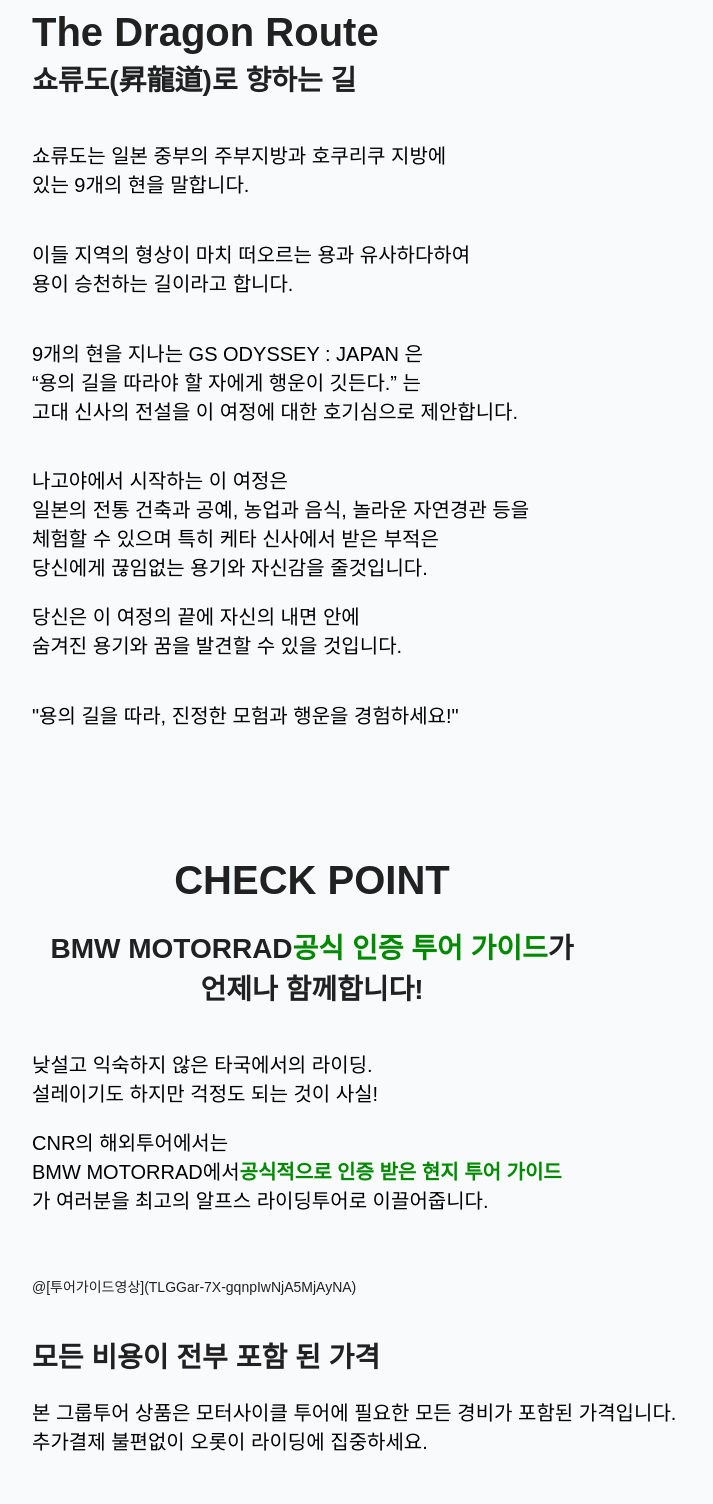
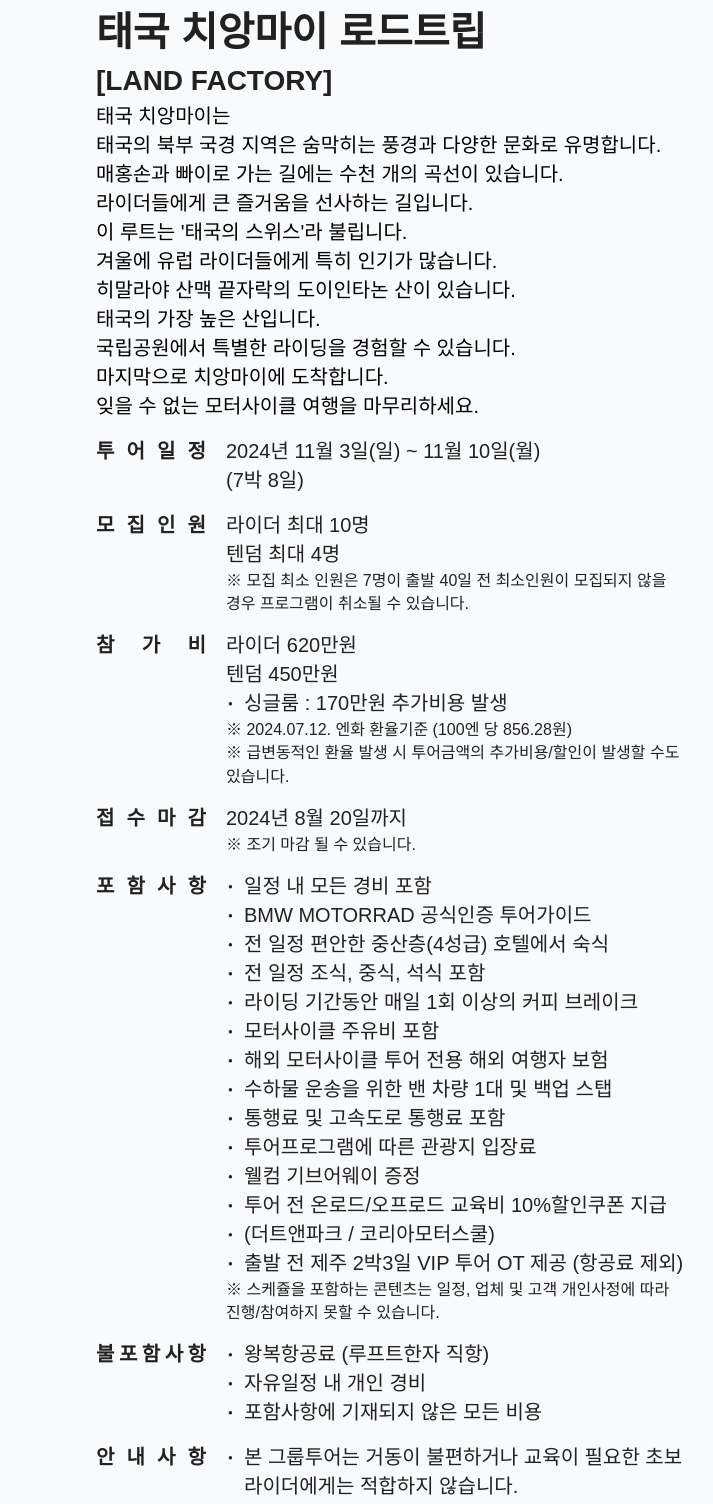
Before and after one commit to jay-juns/allta, a plain HTML site: page index.html in a window 1280 px wide. Shown: the part 338-1842 px from the top of the page, without its empty margins (244-957 px from the left). Drawn offline with Linux system fonts and the light colour scheme; a web font is replaced by a local one.

Commit message:
수정중

```diff
--- a/index.html
+++ b/index.html
@@ -5,7 +5,7 @@
     <meta charset="UTF-8">
     <meta http-equiv="X-UA-Compatible" content="IE=edge">
     <meta name="viewport" content="width=device-width, initial-scale=1.0">
-    <title>태초 자연속으로... 뉴질랜드 남섬 라이딩</title>
+    <title>태국 치앙마이 로드트립[LAND FACTORY]</title>
     <style>
         /* 폰트 */
         @font-face {
@@ -66,7 +66,7 @@
         /* 레이아웃 영역 */
         .jay-main {
             width: 100%;
-            max-width: 768px;
+            max-width: 640px;
             margin: 0 auto;
         }
 
@@ -293,7 +293,10 @@
             width: 310px;
         }
 
-        @media all and (max-width:768px) {
+        @media all and (max-width:640px) {
+            .jay img {
+                width:100%;
+            }
             .jay-main {
                 max-width: 100%;
             }
@@ -332,60 +335,20 @@
         <div class="jay-container">
             <div class="jay-main">
                 <div class="jay-contents">
-                    <p><span style="font-size: 16px;"><img src="https://file.k-friends.kr/img/20240812/075732_0.jpg"
-                                alt="투어 가이드" /></span></p>
-                    <p><strong class="jay-main_tit">The Dragon Route</strong></p>
-                    <p><strong class="jay-tit">쇼류도(昇龍道)로 향하는 길</strong></p>
-                    <p><br></p>
-                    <p><br></p>
-                    <p><span class="jay-sub_txt">쇼류도는 일본 중부의 주부지방과 호쿠리쿠 지방에 </span></p>
-                    <p><span class="jay-sub_txt">있는 9개의 현을 말합니다.</span></p>
-                    <p><br></p>
-                    <p><br></p>
-                    <p><span class="jay-sub_txt">이들 지역의 형상이 마치 떠오르는 용과 유사하다하여 </span></p>
-                    <p><span class="jay-sub_txt">용이 승천하는 길이라고 합니다.</span></p>
-                    <p><br></p>
-                    <p><br></p>
-                    <p><span class="jay-sub_txt">9개의 현을 지나는 GS ODYSSEY : JAPAN 은 </span></p>
-                    <p><span class="jay-sub_txt">“용의 길을 따라야 할 자에게 행운이 깃든다.” 는 </span></p>
-                    <p><span class="jay-sub_txt">고대 신사의 전설을 이 여정에 대한 호기심으로 제안합니다.</span></p>
-                    <p><br></p>
-                    <p><br></p>
-                    <p><span class="jay-sub_txt">나고야에서 시작하는 이 여정은 </span></p>
-                    <p><span class="jay-sub_txt">일본의 전통 건축과 공예, 농업과 음식, 놀라운 자연경관 등을 </span></p>
-                    <p><span class="jay-sub_txt">체험할 수 있으며 특히 케타 신사에서 받은 부적은 </span></p>
-                    <p><span class="jay-sub_txt">당신에게 끊임없는 용기와 자신감을 줄것입니다. </span></p>
-                    <p><br></p>
-                    <p><span class="jay-sub_txt">당신은 이 여정의 끝에 자신의 내면 안에 </span></p>
-                    <p><span class="jay-sub_txt">숨겨진 용기와 꿈을 발견할 수 있을 것입니다.</span></p>
-                    <p><br></p>
-                    <p><br></p>
-                    <p><span class="jay-sub_txt">"용의 길을 따라, 진정한 모험과 행운을 경험하세요!"</span></p>
-                    <p class="jay-center pd-t "><strong class="jay-main_tit">CHECK POINT</strong></p>
-                    <p class="jay-center"><span class="jay-tit">BMW MOTORRAD </span><strong
-                            style="font-size: 28px; color: rgb(0, 138, 0);">공식 인증 투어 가이드</strong><span
-                            class="jay-tit">가</span></p>
-                    <p class="jay-center pd-b"><span class="jay-tit">언제나 함께합니다!</span></p>
-                    <p class="jay-center"><br></p>
-                    <p><span class="jay-sub_txt">낮설고 익숙하지 않은 타국에서의 라이딩. </span></p>
-                    <p><span class="jay-sub_txt">설레이기도 하지만 걱정도 되는 것이 사실!</span></p>
-                    <p><br></p>
-                    <p><span class="jay-sub_txt">CNR의 해외투어에서는 </span></p>
-                    <p><span class="jay-sub_txt">BMW MOTORRAD에서 </span><strong
-                            style="font-size: 20px; color: rgb(0, 138, 0);">공식적으로&nbsp;인증 받은 현지 투어 가이드</strong><span
-                            class="jay-sub_txt">가 여러분을 최고의 알프스 라이딩투어로 이끌어줍니다.</span></p>
-                    <p><br></p>
-                    <p><br></p>
-                    <p><br></p>
-                    <p>@[투어가이드영상](TLGGar-7X-gqnpIwNjA5MjAyNA)</p>
-                    <p><br></p>
-                    <p><br></p>
-                    <p><strong class="jay-tit">모든 비용이 전부 포함 된 가격</strong></p>
-                    <p><br></p>
-                    <p><span class="jay-sub_txt">본 그룹투어 상품은 모터사이클 투어에 필요한 모든 경비가 포함된 가격입니다.</span></p>
-                    <p><span class="jay-sub_txt">추가결제 불편없이 오롯이 라이딩에 집중하세요.</span></p>
-                    <p><br></p>
-                    <p><br></p>
+                    <p><span style="font-size: 16px;"><img src="https://mblogthumb-phinf.pstatic.net/MjAyNDExMTFfMTgg/MDAxNzMxMzEzNjE2NDIz.5LAxAKBe_dlpfu5avvGH1phBvHqzweY21prieV15MkAg.d3QzZZuTbQkEuYxfKGP_S_a0SbXs_2JqGrqKlh99-REg.JPEG/KakaoTalk_20241026_150844210_01.jpg?type=w800" alt="투어 가이드" /></span></p>
+                    <p><strong class="jay-main_tit">태국 치앙마이 로드트립</strong></p>
+                    <p><strong class="jay-tit">[LAND FACTORY]</strong></p>
+                    <p><span class="jay-sub_txt">태국 치앙마이는</span></p>
+                    <p><span class="jay-sub_txt">태국의 북부 국경 지역은 숨막히는 풍경과 다양한 문화로 유명합니다.</span></p>
+                    <p><span class="jay-sub_txt">매홍손과 빠이로 가는 길에는 수천 개의 곡선이 있습니다.</span></p>
+                    <p><span class="jay-sub_txt">라이더들에게 큰 즐거움을 선사하는 길입니다.</span></p>
+                    <p><span class="jay-sub_txt">이 루트는 '태국의 스위스'라 불립니다.</span></p>
+                    <p><span class="jay-sub_txt">겨울에 유럽 라이더들에게 특히 인기가 많습니다.</span></p>
+                    <p><span class="jay-sub_txt">히말라야 산맥 끝자락의 도이인타논 산이 있습니다.</span></p>
+                    <p><span class="jay-sub_txt">태국의 가장 높은 산입니다.</span></p>
+                    <p><span class="jay-sub_txt">국립공원에서 특별한 라이딩을 경험할 수 있습니다.</span></p>
+                    <p><span class="jay-sub_txt">마지막으로 치앙마이에 도착합니다.</span></p>
+                    <p><span class="jay-sub_txt">잊을 수 없는 모터사이클 여행을 마무리하세요.</span></p>
                     <div class="jay-list">
                         <div class="jay-list_box">
                             <div class="jay-left">
```
